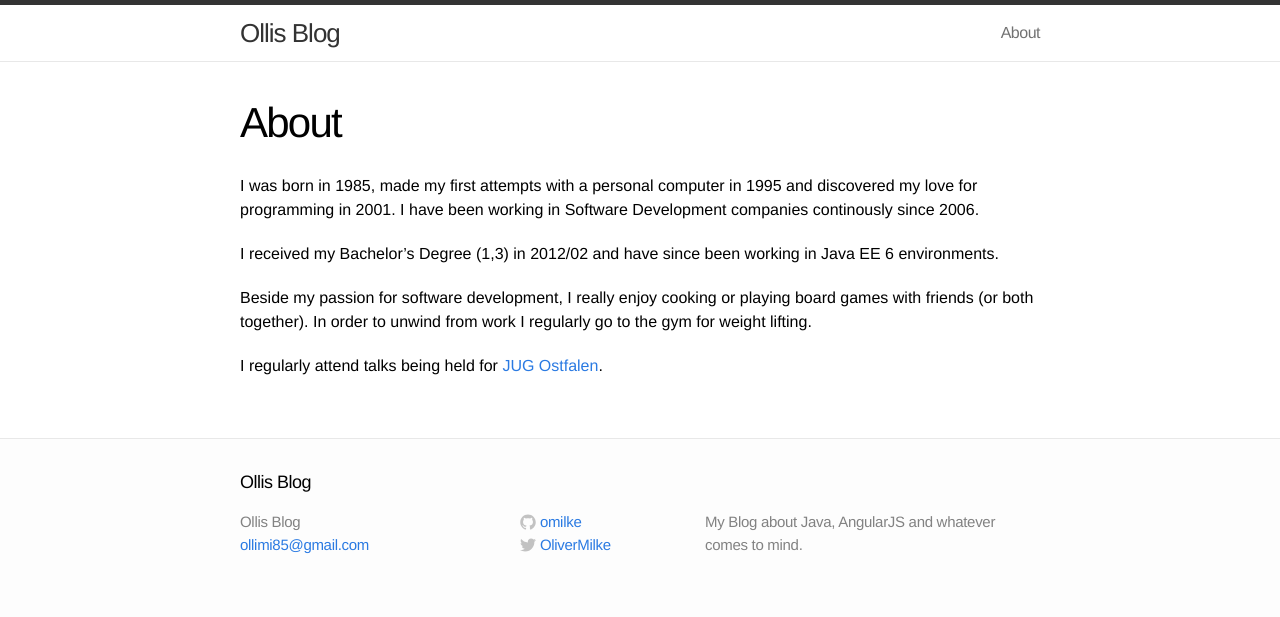
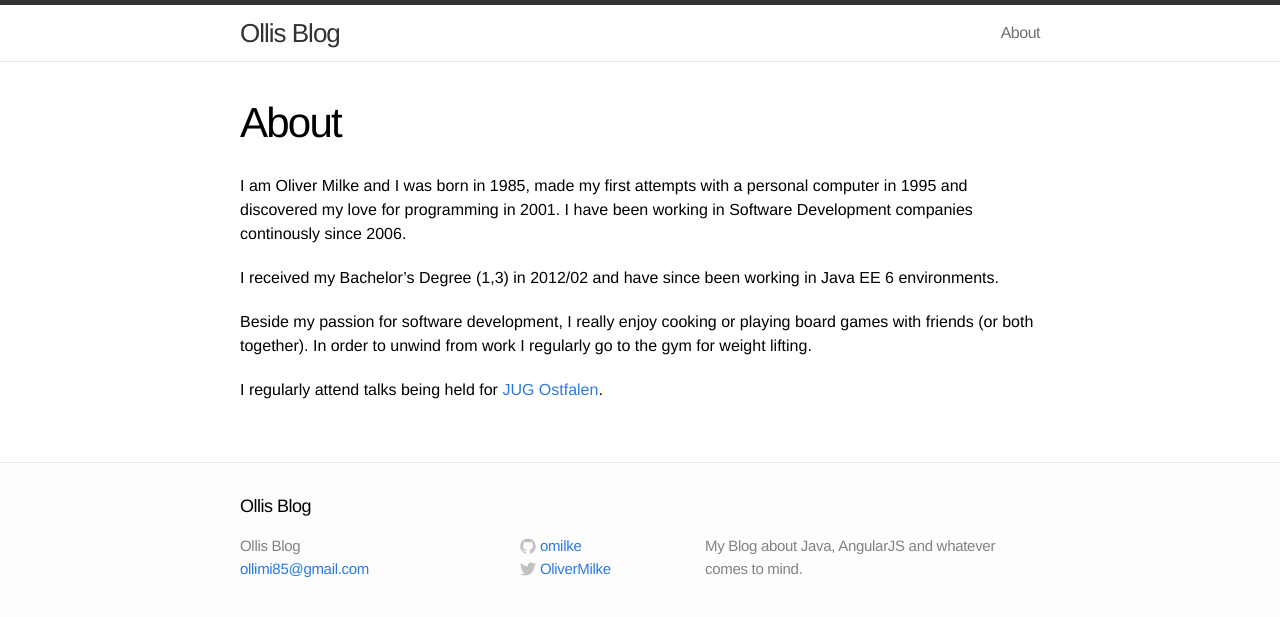
Before and after one commit to omilke/omilke.github.io, a Jekyll site: the page built from about.md, in a window 1280 px wide. Shown: the top 617 px of the page. Built offline with Jekyll 4.4.1, drawn with Linux system fonts in a browser that asks for light colours.

Commit message:
added my name to about

```diff
--- a/about.md
+++ b/about.md
@@ -4,7 +4,7 @@
 permalink: /about/
 ---
 
-I was born in 1985, made my first attempts with a personal computer in 1995 and discovered my love for programming in 2001. I have been working in Software Development companies continously since 2006.
+I am Oliver Milke and I was born in 1985, made my first attempts with a personal computer in 1995 and discovered my love for programming in 2001. I have been working in Software Development companies continously since 2006.
 
 I received my Bachelor's Degree (1,3) in 2012/02 and have since been working in Java EE 6 environments.
 
```
